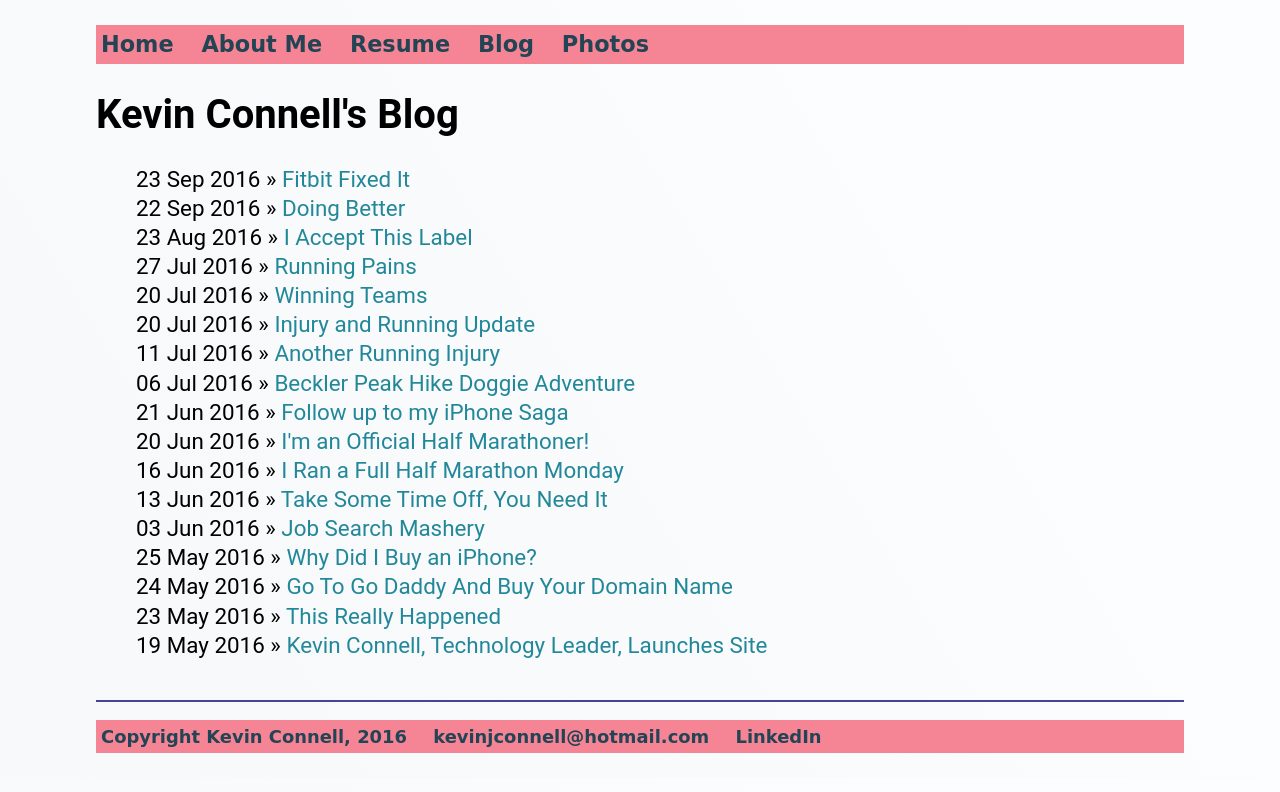
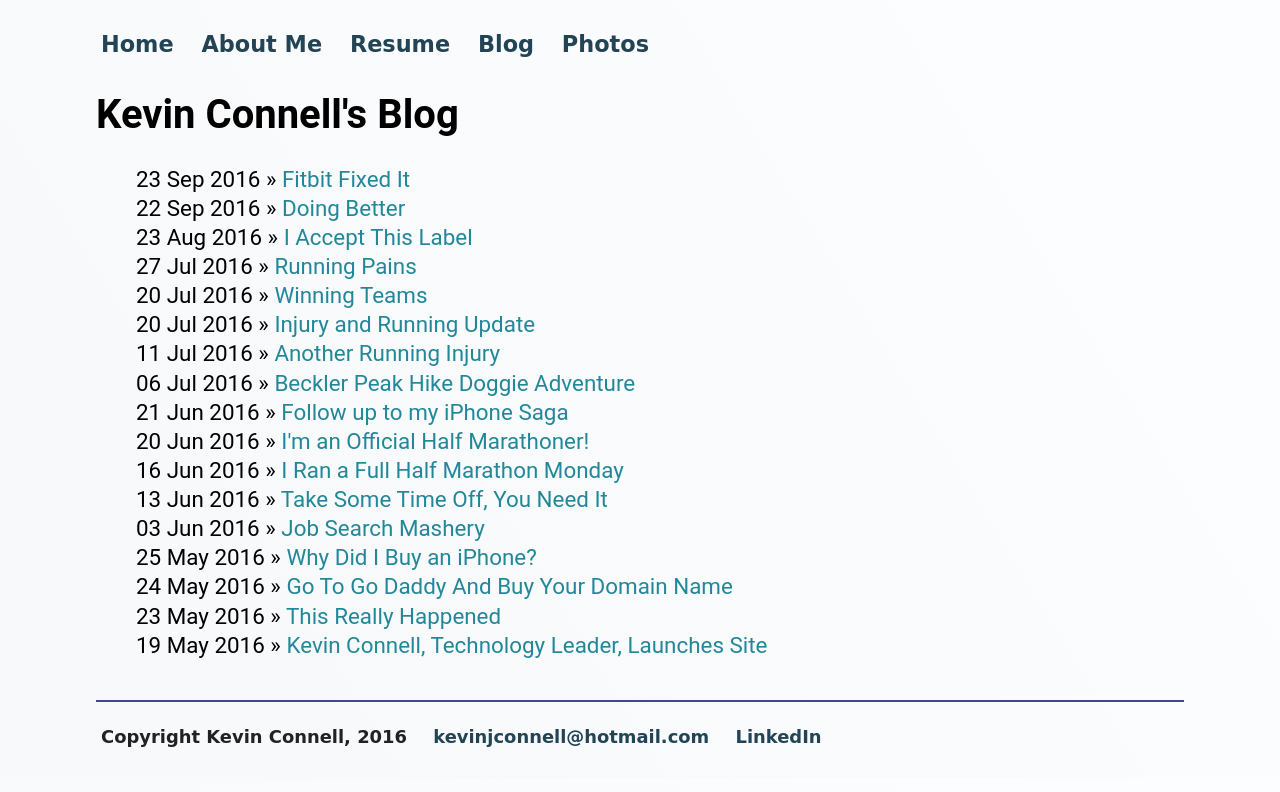
Before and after one commit to mo4dawg/mo4dawg.github.io, a Jekyll site: the page built from blog/oldIndex.html, in a window 1280 px wide. Shown: the top 792 px of the page. Built offline with Jekyll 4.4.1, drawn with Linux system fonts in a browser that asks for light colours.

Commit message:
Update main.css

```diff
--- a/css/main.css
+++ b/css/main.css
@@ -60,7 +60,6 @@ nav ul, footer ul {
     font-family:'Comic Sans MS', 'Arial', 'Sans-Serif';
     padding: 5px;
     list-style: none;
-    background-color: #f58595;
     font-size: 1.5em;
     line-height: 2.0em;
     font-weight: bold;
@@ -111,7 +110,7 @@ table tr:nth-child(even) {
 footer {
     border-top: 2px solid #444499;
     font-size: .8em;
-    color: #224455;
+    color: #222;
 }
 
 ul.posts {
```
